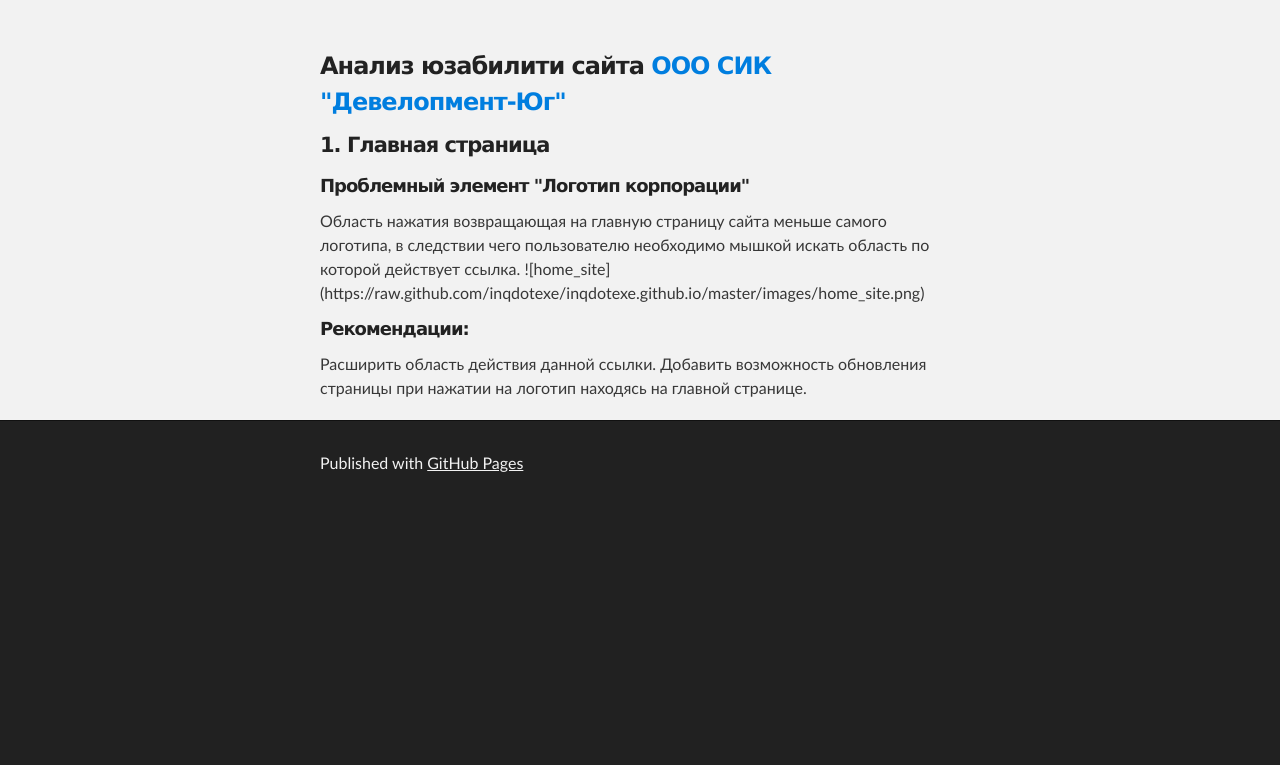
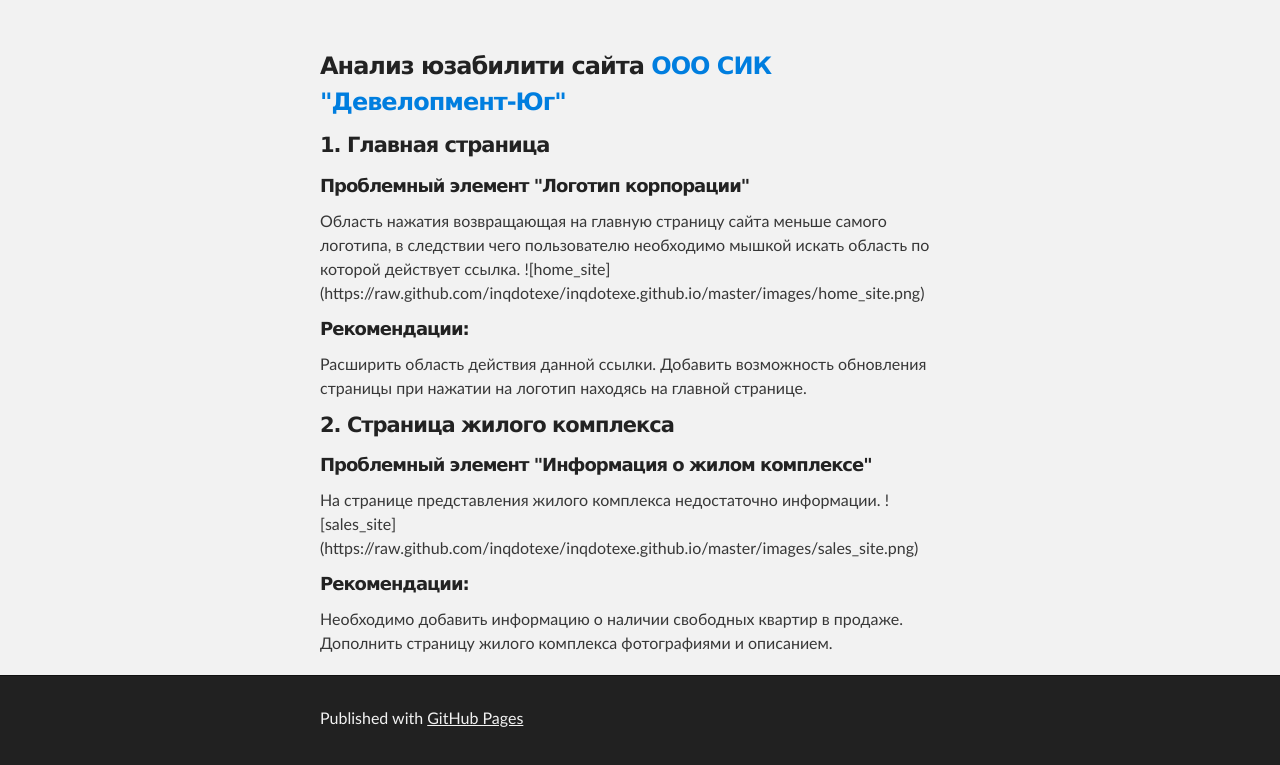
Before and after one commit to inqdotexe/inqdotexe.github.io, a plain HTML site: page site.html in a window 1280 px wide. Shown: the part 236-1001 px from the top of the page. Before the commit the page ends 800 px from the top, so only its background shows below. Drawn offline with Linux system fonts and the light colour scheme.

Commit message:
Edit pages

```diff
--- a/site.html
+++ b/site.html
@@ -43,6 +43,18 @@
 
 Расширить область действия данной ссылки. Добавить возможность обновления страницы при нажатии на логотип находясь на главной странице.
 
+<h4>2. Страница жилого комплекса</h4>
+
+<h5>Проблемный элемент "Информация о жилом комплексе"</h5>
+
+На странице представления жилого комплекса недостаточно информации.
+
+![sales_site](https://raw.github.com/inqdotexe/inqdotexe.github.io/master/images/sales_site.png)
+
+<h5>Рекомендации:</h5>
+
+Необходимо добавить информацию о наличии свободных квартир в продаже. Дополнить страницу жилого комплекса фотографиями и описанием.
+
       </section>
     </div>
 
```
Also changed, not shown: images/sales_site.png (added), 1 other file.
